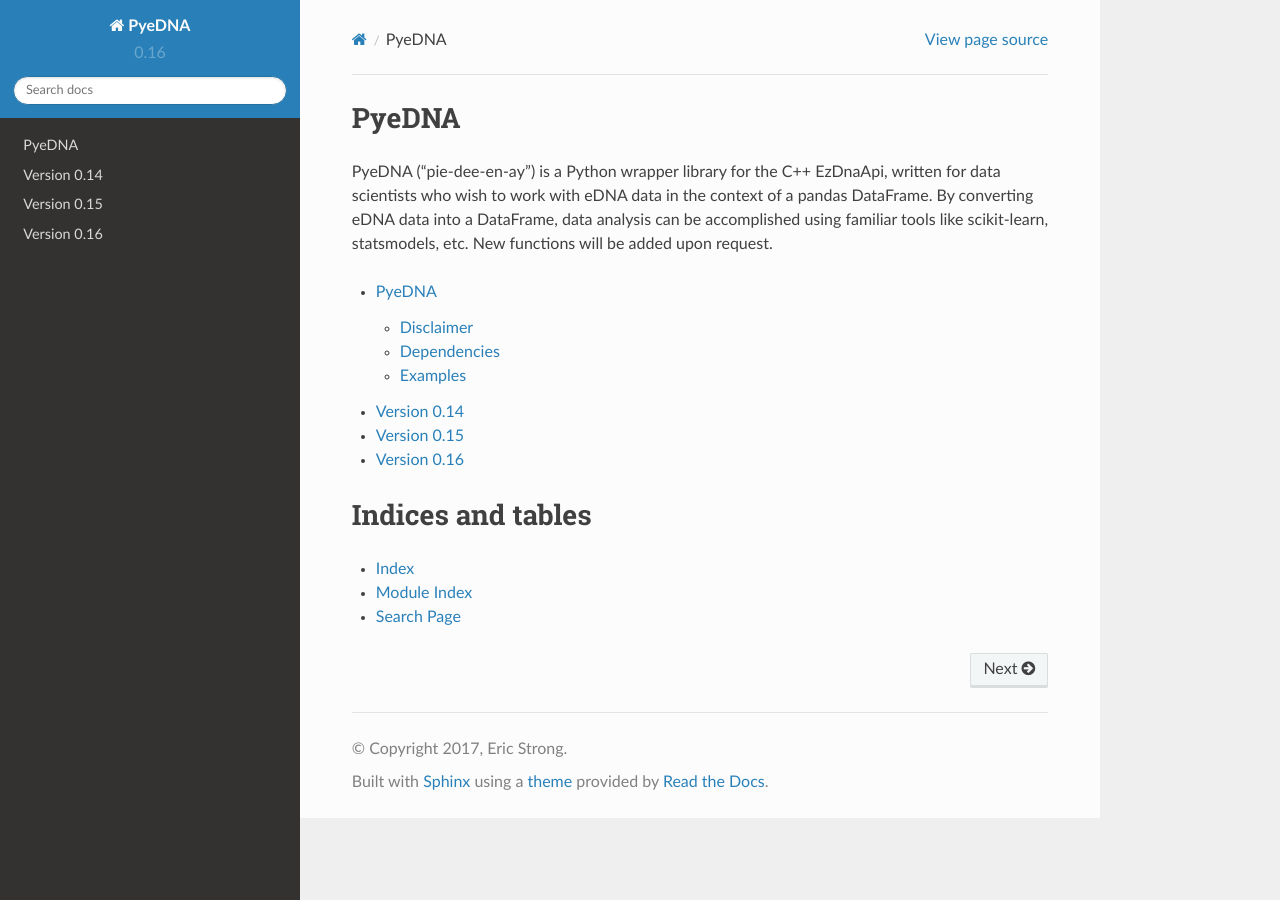
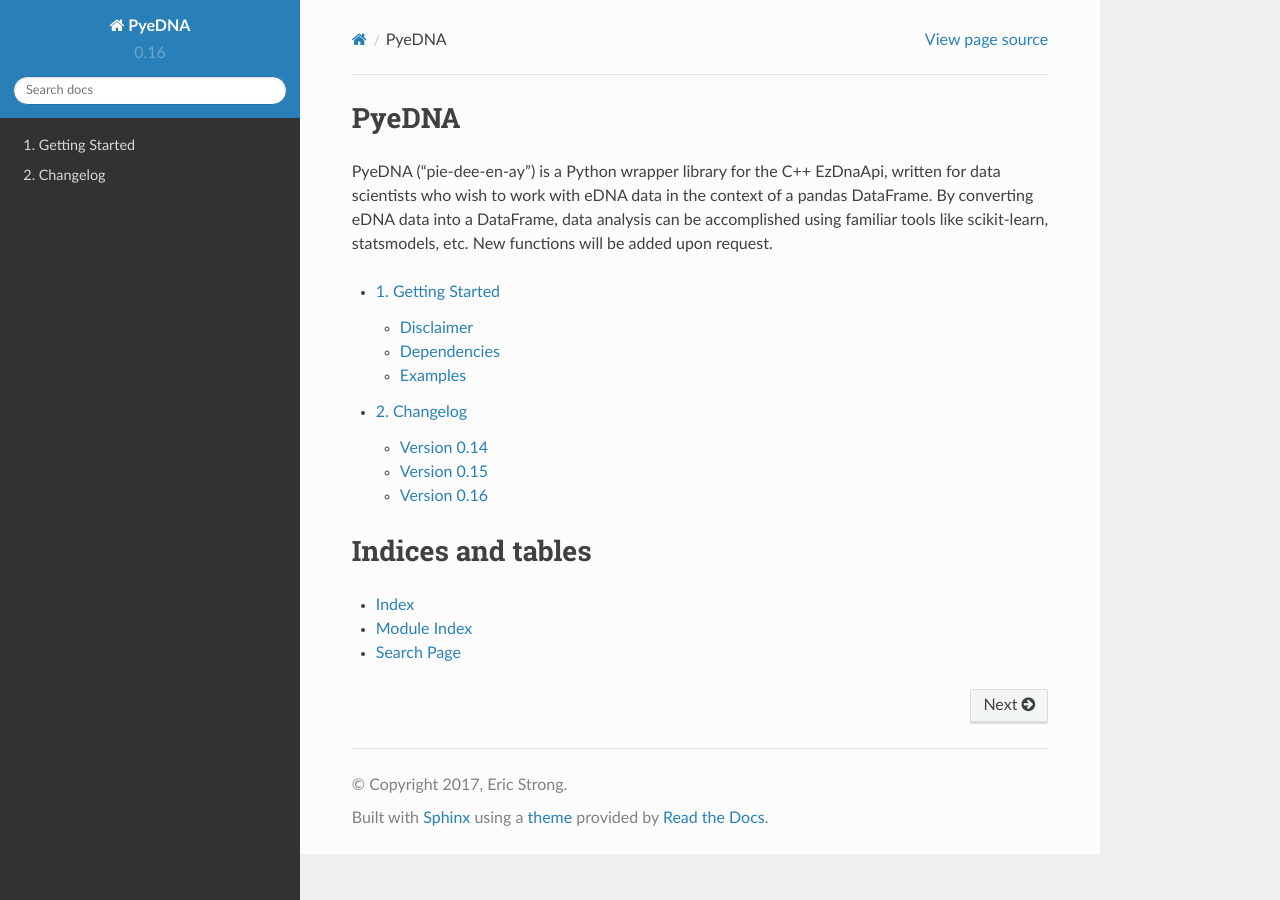
Before and after one commit to drericstrong/pyedna, a Sphinx documentation site: the page built from docs/index.rst, in a window 1280 px wide. Built offline with Sphinx 7.4.7 and the Read the Docs theme 2.0.0, drawn with Linux system fonts in a browser that asks for light colours.

```diff
--- a/CHANGELOG.rst
+++ b/CHANGELOG.rst
@@ -1,5 +1,9 @@
+==============
+ 2. Changelog
+==============
+
 Version 0.14
-~~~~~~~~~~~~~~~~~~~~~~~~~~~~~~~~~~~~~~~~~~~~~~~~~~~~~~~~~~~~~~~~~~~~~~~~~~~~~~
+------------
 - FEATURE- GetServices allows you to get all connected eDNA service information
 - FEATURE- GetPoints allows you to get information about all points in a service
 - FEATURE- Number of connected services are printed when library is imported
@@ -8,7 +12,7 @@ Version 0.14
 - GetMultipleTags no longer automatically resamples and forward-fills data. The user should be in control of this.
 
 Version 0.15
-~~~~~~~~~~~~~~~~~~~~~~~~~~~~~~~~~~~~~~~~~~~~~~~~~~~~~~~~~~~~~~~~~~~~~~~~~~~~~~
+------------
 - FEATURE- In the pulling functions, you can now use the desc_as_label parameter to use the point description as the DataFrame column name.
 - FEATURE- In the pulling functions, you can now specify a custom column label.
 - Better handling of non-ASCII characters in descriptions and units
@@ -19,7 +23,7 @@ Version 0.15
 - Miscellaneous code cleanup
 
 Version 0.16
-~~~~~~~~~~~~~~~~~~~~~~~~~~~~~~~~~~~~~~~~~~~~~~~~~~~~~~~~~~~~~~~~~~~~~~~~~~~~~
+------------
 - MAJOR- Refactoring of all GetHistX methods into GetHist. Please use the "mode" parameter to specify the type of history call. Old methods still available.
 - New DEPENDENCY- Numba
 - Significant speed increase due to JIT compilation
--- a/docs/conf.py
+++ b/docs/conf.py
@@ -24,7 +24,7 @@ class Mock(MagicMock):
     def __getattr__(cls, name):
             return MagicMock()
 
-MOCK_MODULES = ['numba', 'llvmlite', 'numpy', 'pandas']
+MOCK_MODULES = ['numba', 'llvmlite', 'numpy', 'pandas', 'ctypes']
 sys.modules.update((mod_name, Mock()) for mod_name in MOCK_MODULES)
 
 # If extensions (or modules to document with autodoc) are in another directory,
--- a/README.rst
+++ b/docs/gettingstarted.rst
@@ -1,6 +1,6 @@
-========
- PyeDNA
-========
+====================
+ 1. Getting Started
+====================
 PyeDNA ("pie-dee-en-ay") is a Python wrapper library for the C++ EzDnaApi,
 written for data scientists who wish to work with eDNA data in the context of a
 pandas DataFrame. By converting eDNA data into a DataFrame, data analysis can
--- a/docs/index.rst
+++ b/docs/index.rst
@@ -10,7 +10,7 @@ PyeDNA (“pie-dee-en-ay”) is a Python wrapper library for the C++ EzDnaApi, w
 .. toctree::
    :maxdepth: 2
 
-   readme
+   gettingstarted
    changelog
 
 
--- a/docs/readme.rst
+++ /dev/null
@@ -1 +0,0 @@
-.. include:: ../README.rst
```
